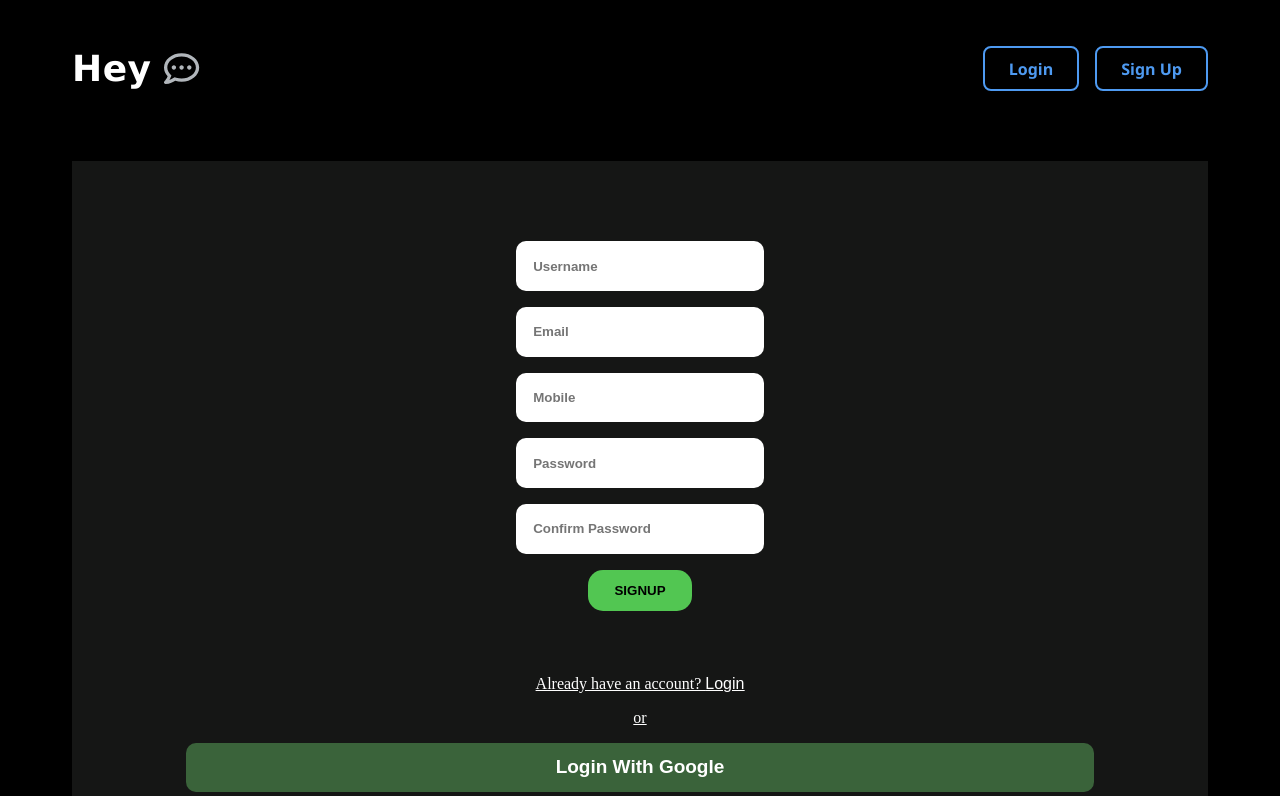
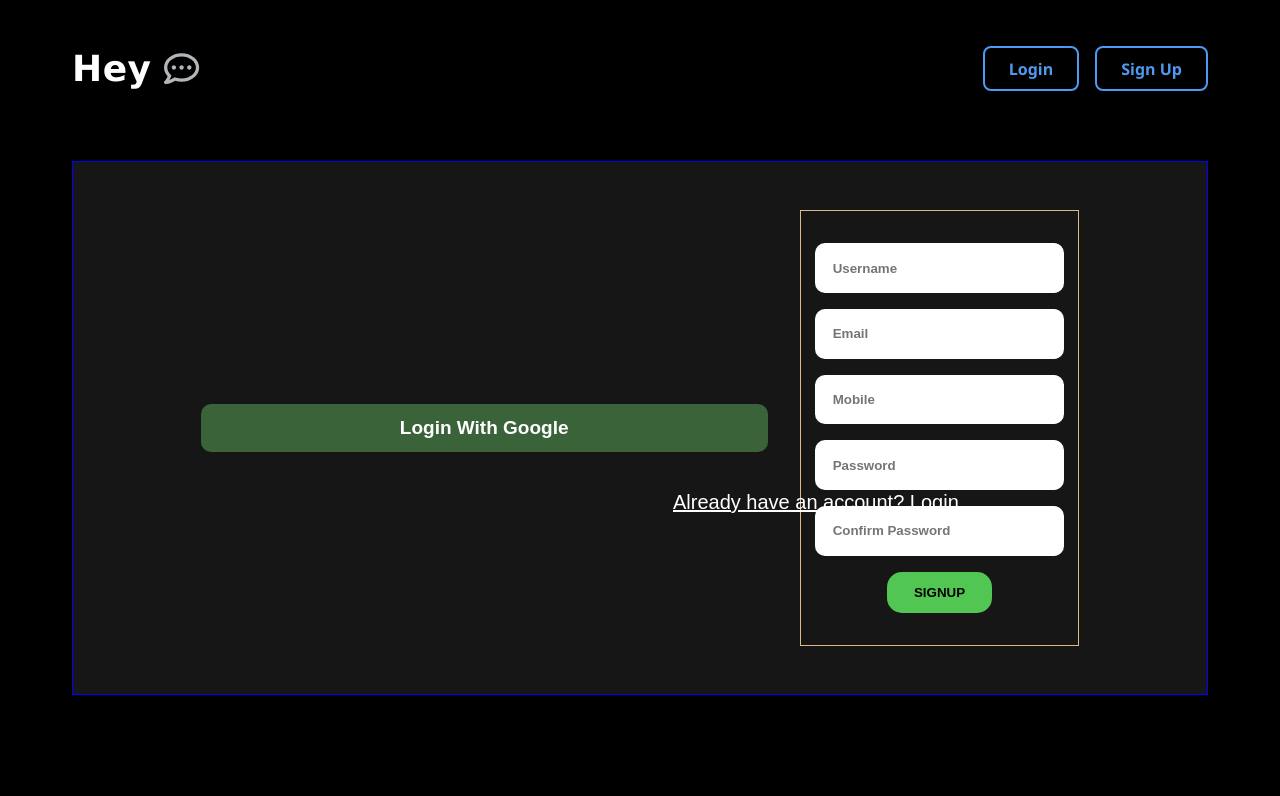
Before and after one commit to rahanyas/Chatty, a React (Vite) app in the folder frontend/: page /signup in a window 1280 px wide. Shown: the top 796 px of the page. Built offline with nearby package versions, Linux system fonts and the light colour scheme; no server answers.

Commit message:
creating desktop ui for signup

```diff
--- a/frontend/src/Pages/SignUp.page.jsx
+++ b/frontend/src/Pages/SignUp.page.jsx
@@ -75,8 +75,8 @@ const Signup = () => {
         <button type="button" onClick={handleSubmit}>Signup</button>
       </div>
 
-      <span>Already have an account? <Link to='/login' className='login-link'>Login</Link></span>
-      <span>or</span>
+      <span  className='span1'>Already have an account? <Link to='/login' className='login-link'>Login</Link></span>
+      <span className='span2'>or</span>
       <button className='oauth-btn'>Login with Google</button>
     </div>
   )
--- a/frontend/src/styles/page/signup.style.scss
+++ b/frontend/src/styles/page/signup.style.scss
@@ -16,6 +16,33 @@
         &:visited{
             color: blue;
         }
+    }
+      // medium device  style
+    @media screen and (min-width : 768px){
+      flex-direction: row-reverse;
+      border: 1px solid blue;
+      gap: 2em;
+      justify-content: center;
+      position: relative;
+      // align-items: center;
+
+      span{
+        position: absolute;
+        bottom: 12em;
+        left: 10em;
+
+        //large device styles
+        @media screen and (min-width : 1025px){
+          // span centerd in large device
+          left:30em;
+          bottom: 8em;
+          font-family: sans-serif;
+          font-size: 20px;
+        }
+      }
+      .span2{
+        visibility: hidden;
+      }
     }
 
 }
@@ -53,6 +80,7 @@
 }
 
 
+
 .box1{
 //  border: 1px solid yellow;
  margin: 2rem 0;
@@ -62,6 +90,10 @@
  flex-direction: column;
  row-gap: 1rem;
 
+      // desktop style
+      @media screen and (min-width :768px){
+        border: 1px solid burlywood;
+      }
  input{
     padding: 1.3em;
     width: 100%;
@@ -96,4 +128,7 @@
     color: white;
     background-color: rgb(58, 99, 58);
     cursor: pointer;
+    @media screen and (min-width : 768px){
+      width: 50%;
+    }
 }
```
